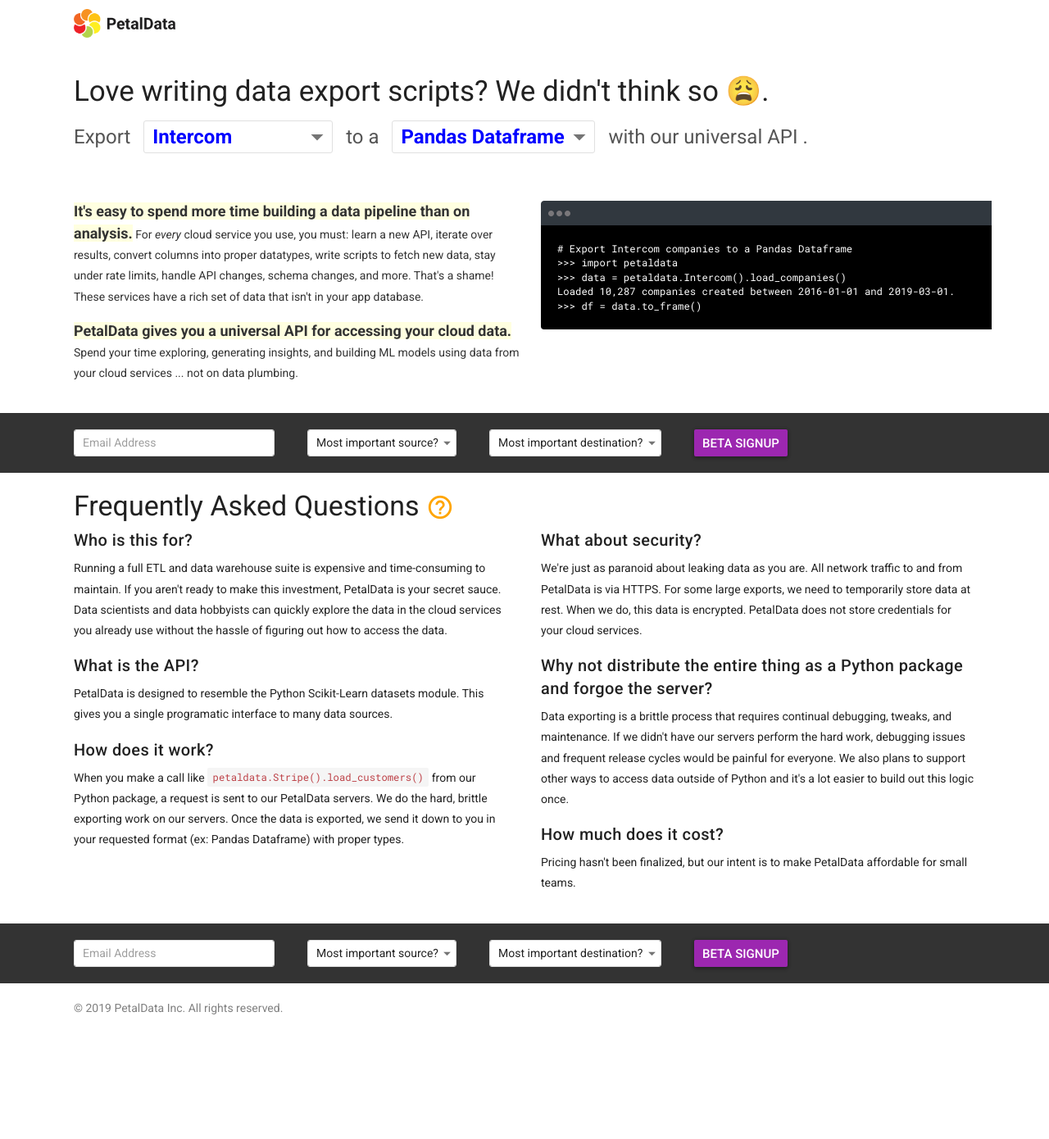
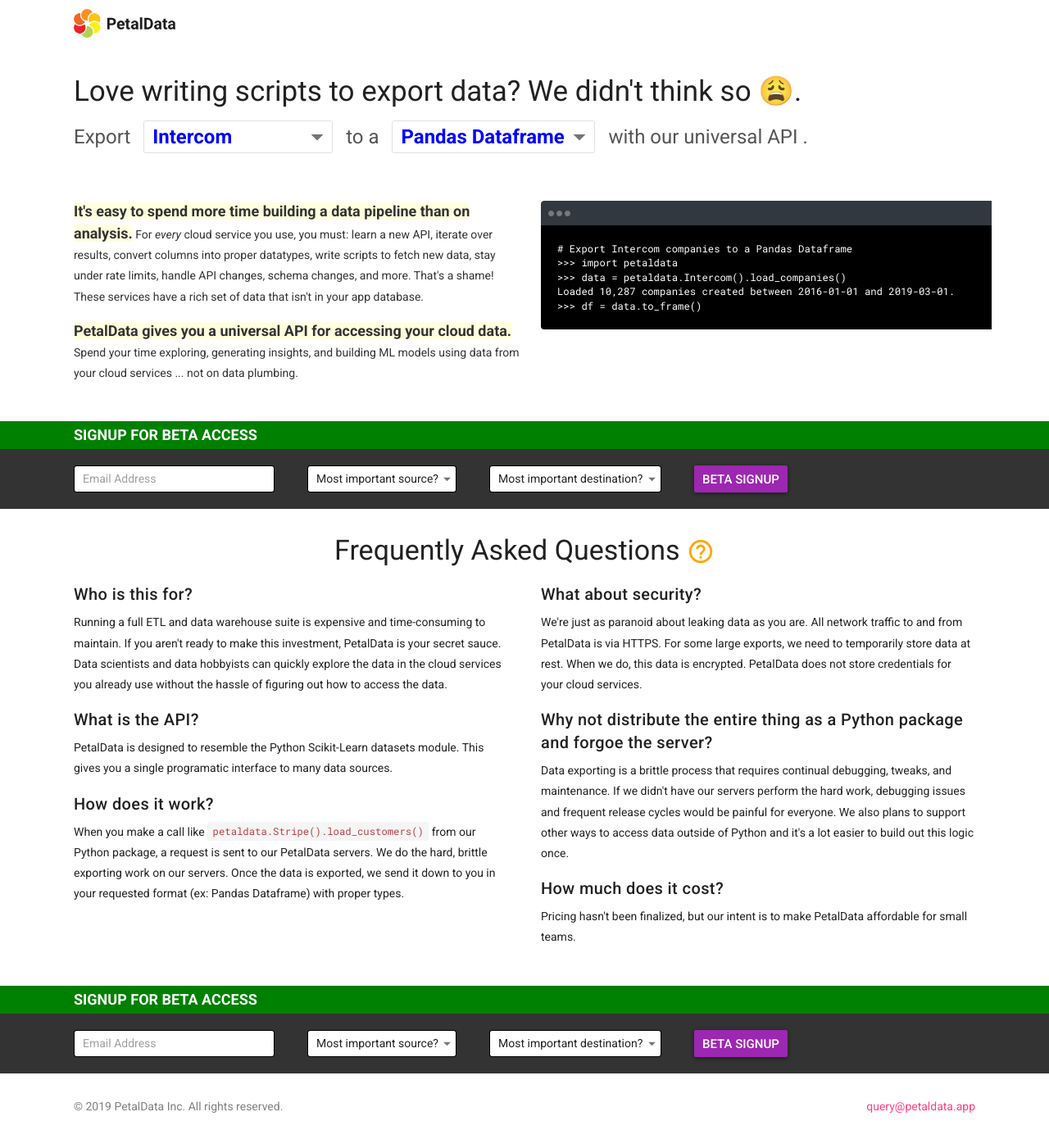
Before and after one commit to petaldata/petaldata.app, a Jekyll site: the page built from index.html, in a window 1280 px wide. Shown: the whole page at 82% size. Built offline with Jekyll 4.4.1, drawn with Linux system fonts in a browser that asks for light colours; nearby versions of some CDN libraries; before the commit the page ends 1270 px from its top, so only the background shows below that.

Commit message:
Styling beta signup, adding email

```diff
--- a/_includes/footer.html
+++ b/_includes/footer.html
@@ -3,6 +3,7 @@
     <div class="col">
       © 2019 PetalData Inc. All rights reserved.
     </div>
+    <div class="col"><a href="mailto:query@petaldata.app" style="float:right">query@petaldata.app</a></div>
   </div>
 </div>
 
--- a/_includes/mailchimp.html
+++ b/_includes/mailchimp.html
@@ -1,3 +1,10 @@
+<div class="mailchimp_header_container">
+  <div class="container">
+  <div class="row">
+    <div class="col"><h3>Signup for BETA access</h3></div>
+  </div>
+</div>
+</div>
 <div class="mailchimp_container">
 <div class="container">
   <div class="row">
--- a/css/main.scss
+++ b/css/main.scss
@@ -71,11 +71,16 @@
 
 .mailchimp_container {
   background: #333;
+    margin-bottom: 30px;
   .container {
     padding-top: 20px;
     padding-bottom: 20px;
-    margin-top: 20px;
+    margin-top: 0px;
     margin-bottom: 20px;
+
+    .form-control {
+      border-color: #000;
+    }
   }
   .btn {
     height: 33px;
@@ -84,9 +89,25 @@
   }
 }
 
+.mailchimp_header_container {
+  background: green;
+  margin-top: 30px;
+  h3 {
+    padding: 5px 0;
+    color: #fff;
+    font-size: 18px;
+    text-transform: uppercase;
+    font-weight: bold;
+    margin-bottom: 0;
+  }
+}
+
 /*** FAQ ***/
 
 #faq {
+  text-align: center;
+  margin-bottom: 20px;
+
   i {
     color: orange;
     font-size: 34px;
--- a/index.html
+++ b/index.html
@@ -6,7 +6,7 @@
 
   <div class="row" id="above_fold">
     <div class="col">
-      <h1>Love writing data export scripts? We didn't think so 😩.</h1>
+      <h1>Love writing scripts to export data? We didn't think so 😩.</h1>
       <h3>Export
         <select class="form-control form-control-lg">
          <option value="Intercom">Intercom</option>
```
